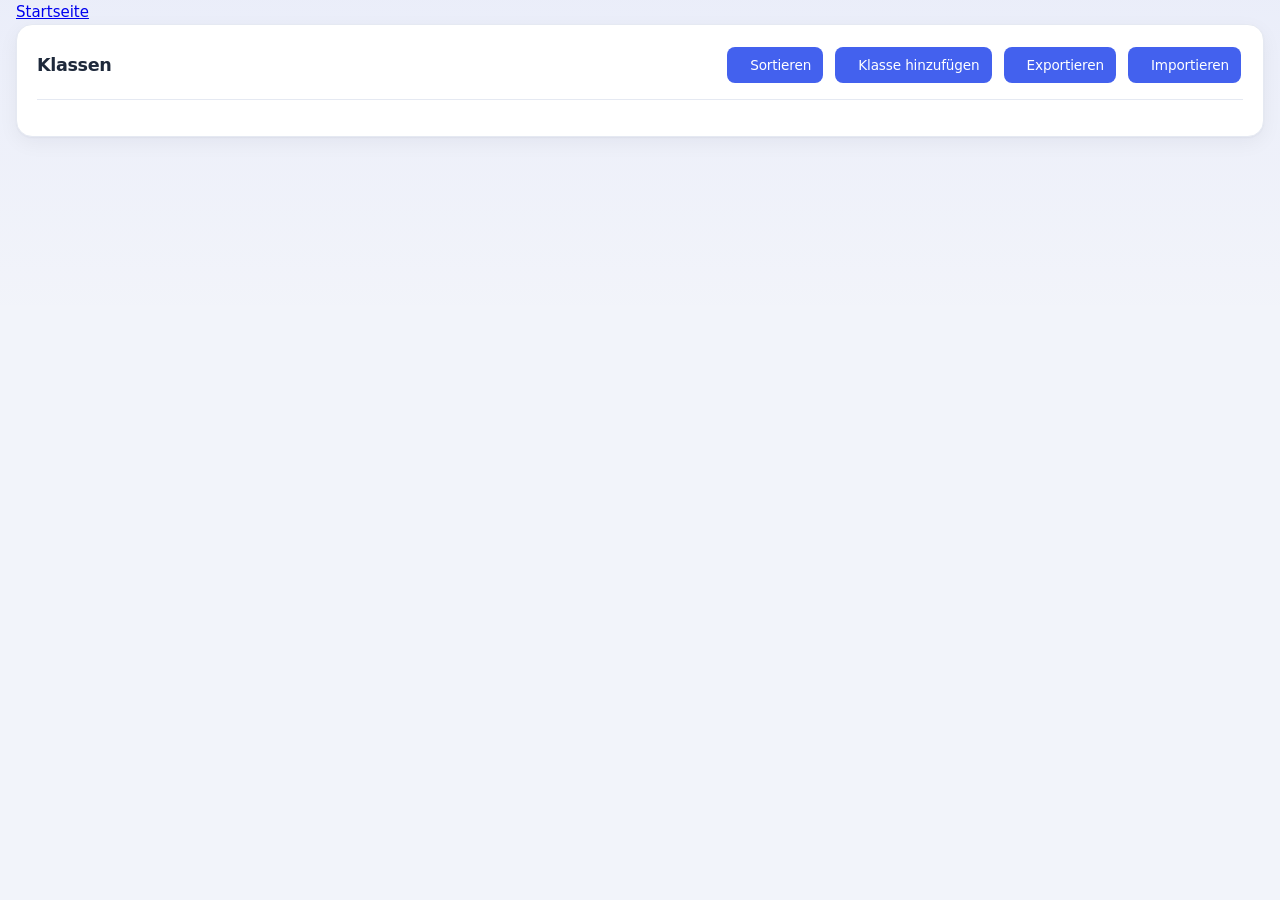
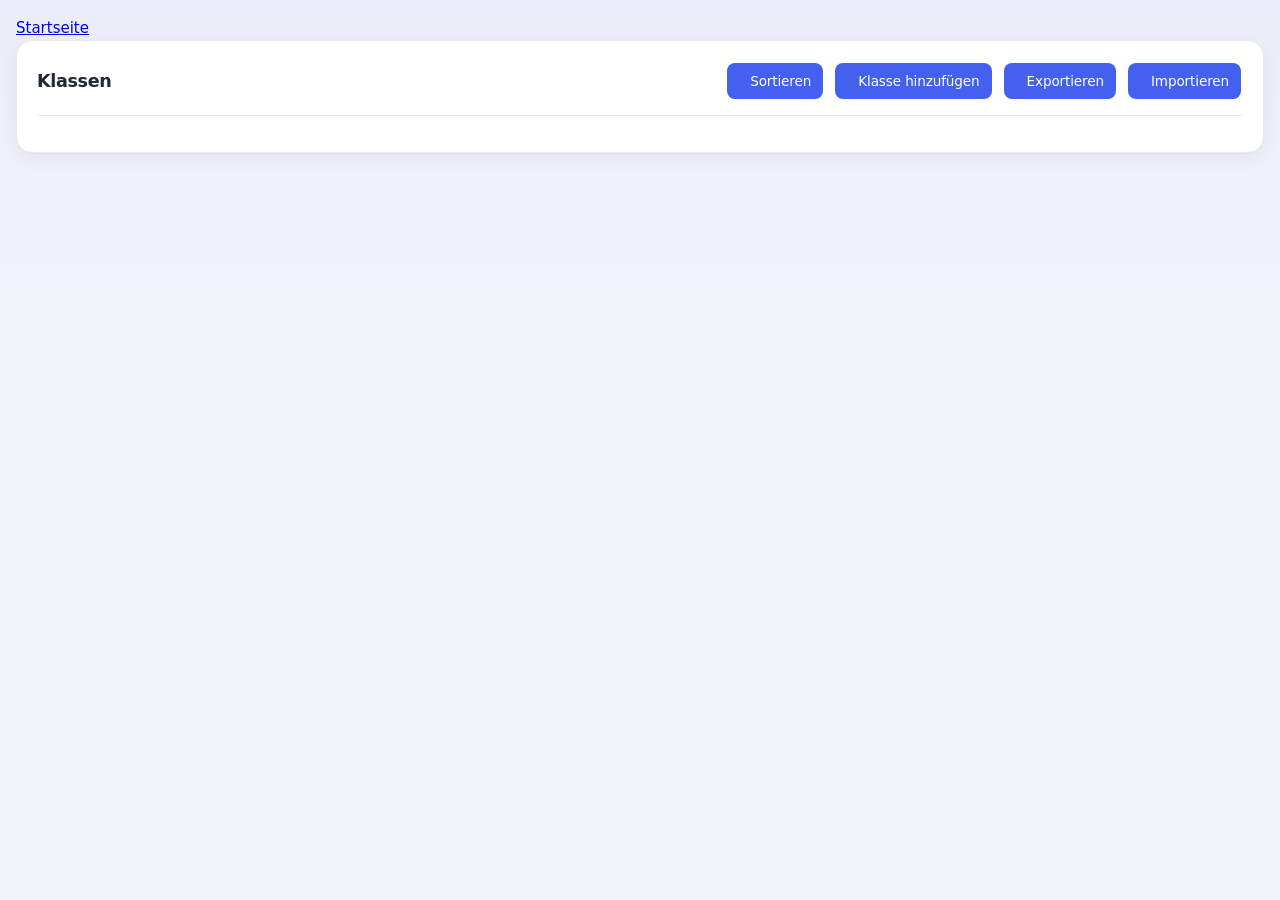

feat: Akkordeon-Schülerliste, Scroll-Buttons & Sticky-Revert

--- a/style.css
+++ b/style.css
@@ -61,7 +61,7 @@ body {
 /* Layout containers */
 .container {
     margin: 0 auto;
-    padding: 0 16px 16px;
+    padding: 16px;
 }
 
 /* Card components */
@@ -642,29 +642,6 @@ select.form-control {
 .module-nav::-webkit-scrollbar {
     height: 0;
     display: none;
-}
-.module-nav-wrapper {
-    position: sticky;
-    top: 74px;
-    z-index: 101;
-}
-/* Deckt die oberen Rundungs-Ecken der Tab-Leiste mit App-Hintergrund ab,
-   damit beim Scrollen oben kein Inhalt durchscheint – ohne Balken unten.
-   Ragt leicht in den Topbar hinein, damit keine Naht entsteht. */
-.module-nav-wrapper::before {
-    content: '';
-    position: absolute;
-    top: -8px;
-    left: -16px;
-    right: -16px;
-    height: 30px;
-    z-index: -1;
-    background-color: var(--bg-color);
-    background-image: linear-gradient(180deg, rgba(67, 97, 238, 0.045) 0%, rgba(67, 97, 238, 0) 320px);
-    background-attachment: fixed;
-}
-.module-nav-wrapper .module-nav {
-    margin-bottom: 16px;
 }
 
 .module-nav-item {
@@ -3894,16 +3871,8 @@ body.modal-open {
     display: flex;
     align-items: center;
     gap: 10px;
-    margin-bottom: 0;
-    padding-bottom: 14px;
+    margin-bottom: 14px;
     min-height: 44px;
-    padding-top: 16px;
-    position: sticky;
-    top: 0;
-    z-index: 100;
-    background-color: var(--bg-color);
-    background-image: linear-gradient(180deg, rgba(67, 97, 238, 0.045) 0%, rgba(67, 97, 238, 0) 320px);
-    background-attachment: fixed;
 }
 .topbar-btn {
     width: 42px;
